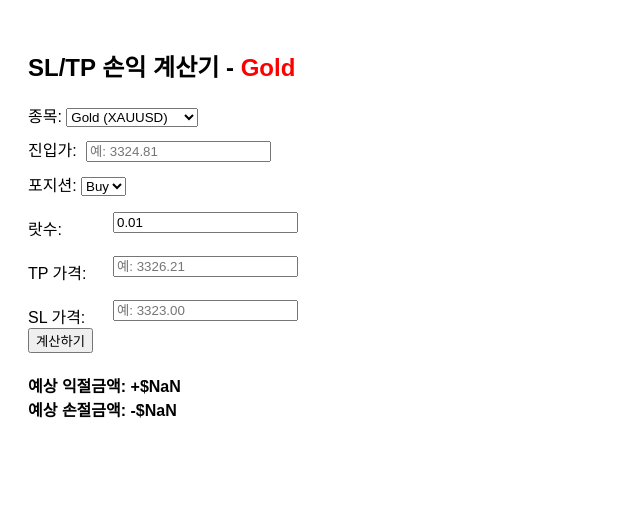
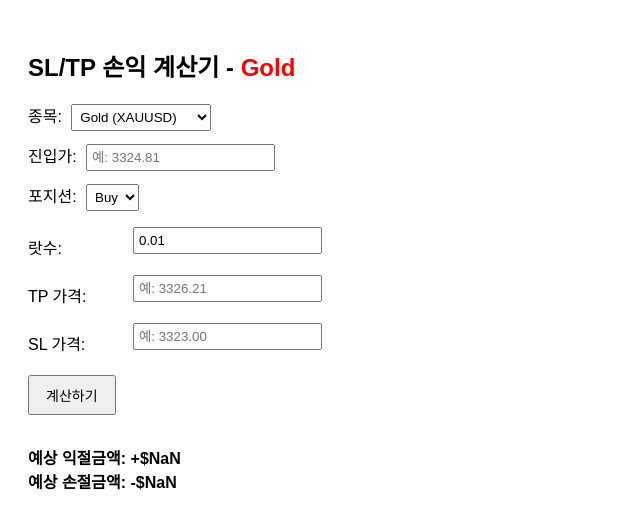
Before and after one commit to e2yore/sl-tp-calculator, a plain HTML site: page index.html in a window 1280 px wide. Both pictures are taken after a click on the button "계산하기". Shown: the whole page, without its empty margins (0-640 px from the left). Drawn offline with Linux system fonts and the light colour scheme.

Commit message:
Update index.html

```diff
--- a/index.html
+++ b/index.html
@@ -5,11 +5,12 @@
   <title>SL/TP 계산기</title>
   <style>
     body { font-family: Arial; padding: 20px; }
-    label { display: block; margin-top: 10px; }
-    input { margin-left: 5px; }
-    .row { display: flex; align-items: center; margin-top: 10px; }
-    .row label { width: 80px; }
-    .result { margin-top: 20px; font-weight: bold; }
+    label { display: block; margin-top: 12px; }
+    input, select { margin-left: 5px; padding: 4px; }
+    .row { display: flex; align-items: center; margin-top: 12px; }
+    .row label { width: 100px; }
+    .result { margin-top: 30px; font-weight: bold; }
+    button { margin-top: 20px; padding: 8px 16px; font-size: 14px; }
   </style>
 </head>
 <body>
@@ -57,8 +58,7 @@
       const symbol = document.getElementById("symbol").value;
       const label = document.getElementById("symbolLabel");
 
-      if (symbol === "gold") label.textContent = "Gold";
-      else if (symbol === "nasdaq") label.textContent = "NASDAQ";
+      label.textContent = symbol === "gold" ? "Gold" : "NASDAQ";
     }
 
     function calculate() {
@@ -69,19 +69,25 @@
       const tp = parseFloat(document.getElementById('tpPrice').value);
       const sl = parseFloat(document.getElementById('slPrice').value);
 
-      // 종목별 multiplier 설정
-      let multiplier = 100; // Gold 기본값
-      if (symbol === "nasdaq") multiplier = 100; // 수정된 multiplier!
+      let multiplier = symbol === "nasdaq" ? 100 : 100;
 
       let profit = 0;
       let loss = 0;
 
-      if (position === 'buy') {
-        profit = (tp - entry) * lot * multiplier;
-        loss = (entry - sl) * lot * multiplier;
-      } else {
-        profit = (entry - tp) * lot * multiplier;
-        loss = (sl - entry) * lot * multiplier;
+      if (tp !== 0) {
+        if (position === 'buy') {
+          profit = (tp - entry) * lot * multiplier;
+        } else {
+          profit = (entry - tp) * lot * multiplier;
+        }
+      }
+
+      if (sl !== 0) {
+        if (position === 'buy') {
+          loss = (entry - sl) * lot * multiplier;
+        } else {
+          loss = (sl - entry) * lot * multiplier;
+        }
       }
 
       const result = `
```
